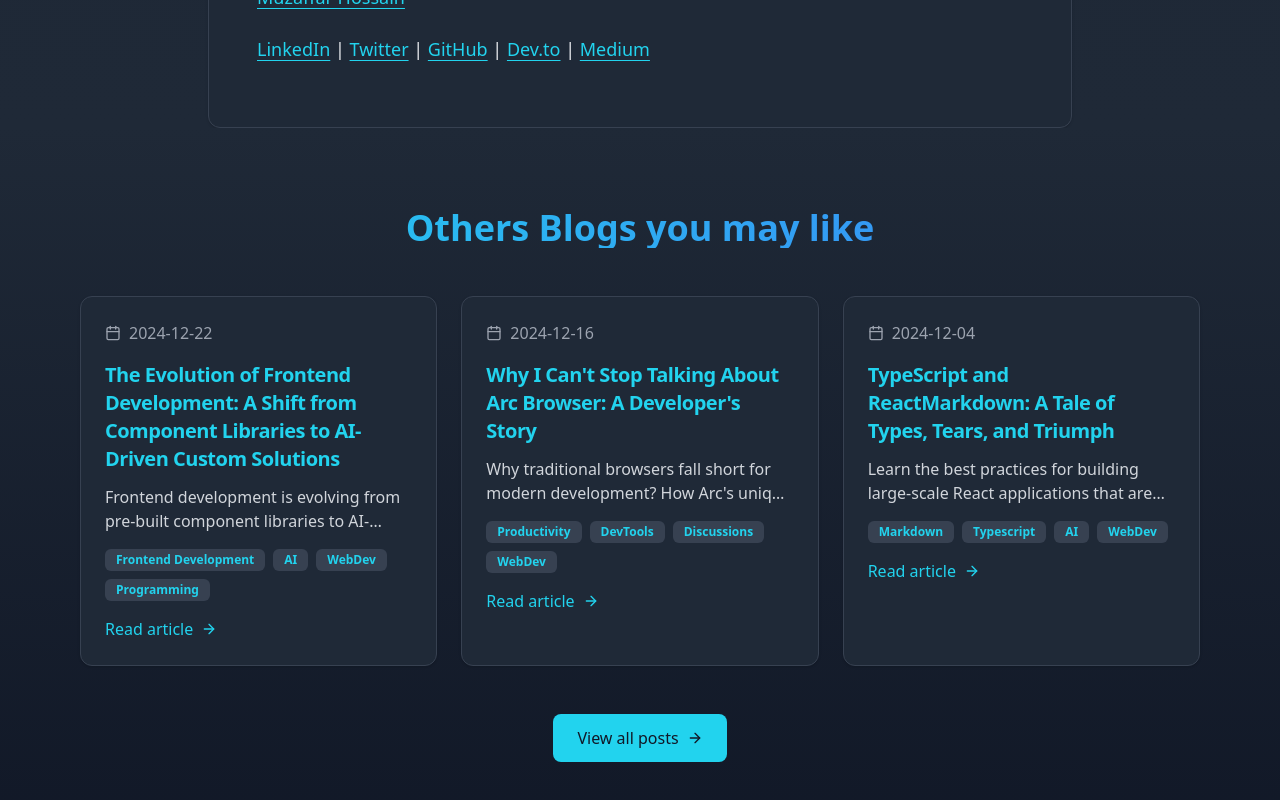
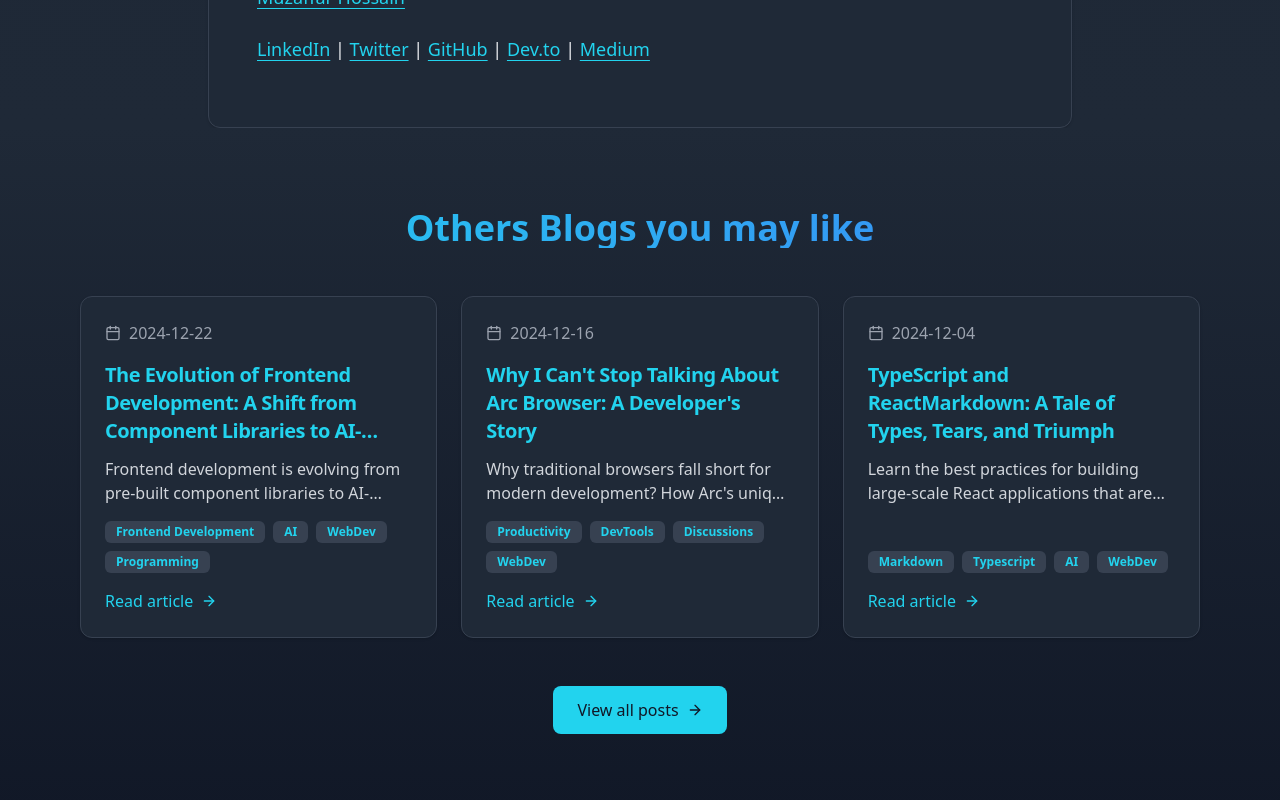
Before and after one commit to muzaffar640/commitpress, a Next.js app: page /blog/evolution-of-frontend-development in a window 1280 px wide. Shown: the part 6240-7040 px from the top of the page. Built offline with nearby package versions, Linux system fonts and the light colour scheme.

Commit message:
Enhance the card ui

```diff
--- a/src/components/Blog/SuggestedBlog.tsx
+++ b/src/components/Blog/SuggestedBlog.tsx
@@ -58,14 +58,14 @@ export default function SuggestedBlog() {
               key={post.slug}
               className="bg-gray-800 border-gray-700 hover:border-cyan-400/50 transition-all duration-300 group"
             >
-              <CardContent className="p-6">
+              <CardContent className="p-6 flex flex-col h-full">
                 <div className="flex items-center gap-2 text-gray-400 mb-4">
                   <Calendar size={16} />
                   <time dateTime={post.date}>{post.date}</time>
                 </div>
 
                 <Link href={`/blog/${post.slug}`} className="block group">
-                  <CardTitle className="text-xl mb-3 text-cyan-400 group-hover:text-cyan-300 transition-colors duration-300">
+                  <CardTitle className="text-xl mb-3 text-cyan-400 group-hover:text-cyan-300 transition-colors duration-300 line-clamp-3">
                     {post.title}
                   </CardTitle>
                 </Link>
@@ -74,7 +74,7 @@ export default function SuggestedBlog() {
                   {post.excerpt}
                 </p>
 
-                <div className="space-y-4">
+                <div className="space-y-4 mt-auto">
                   <div className="flex flex-wrap gap-2">
                     {post.tags?.map((tag, i) => (
                       <Badge
```
